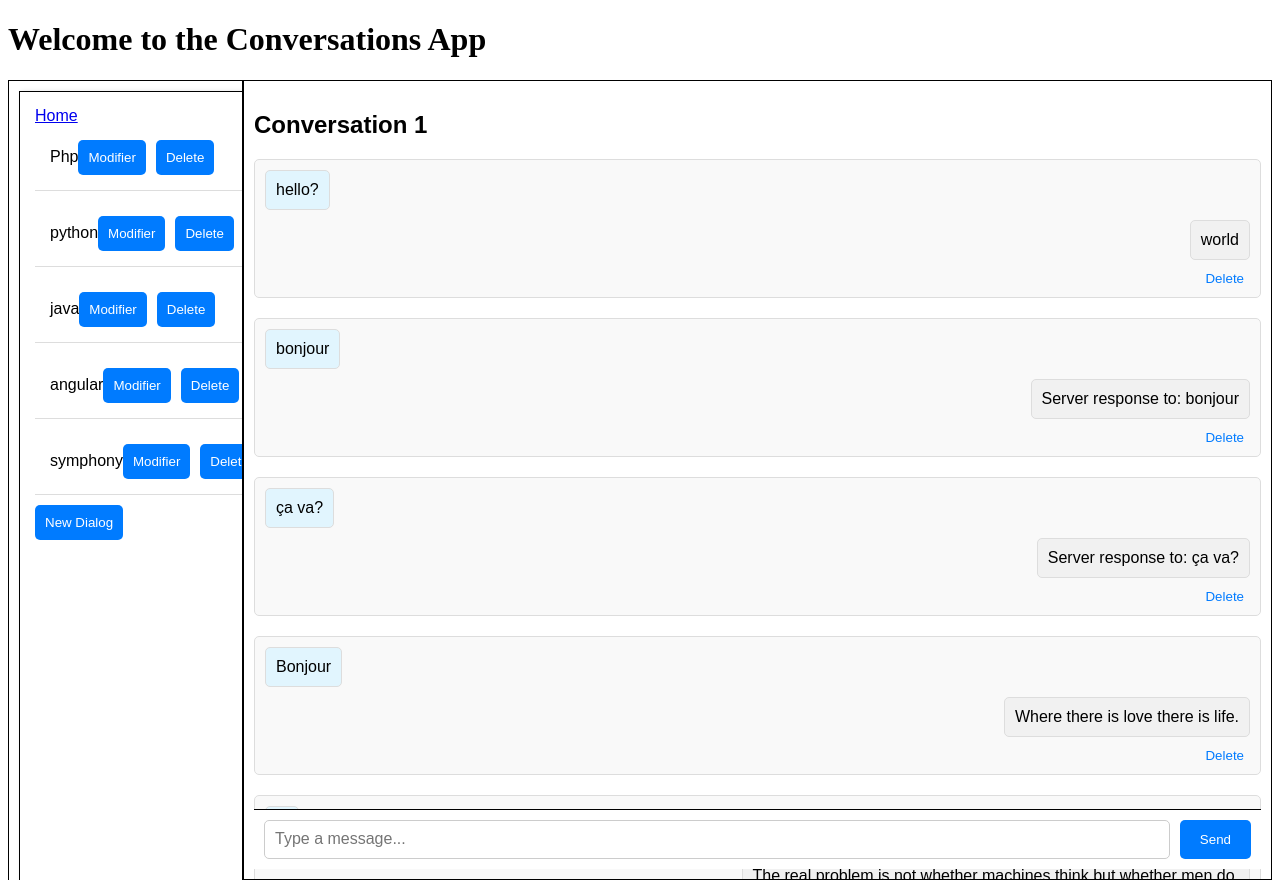
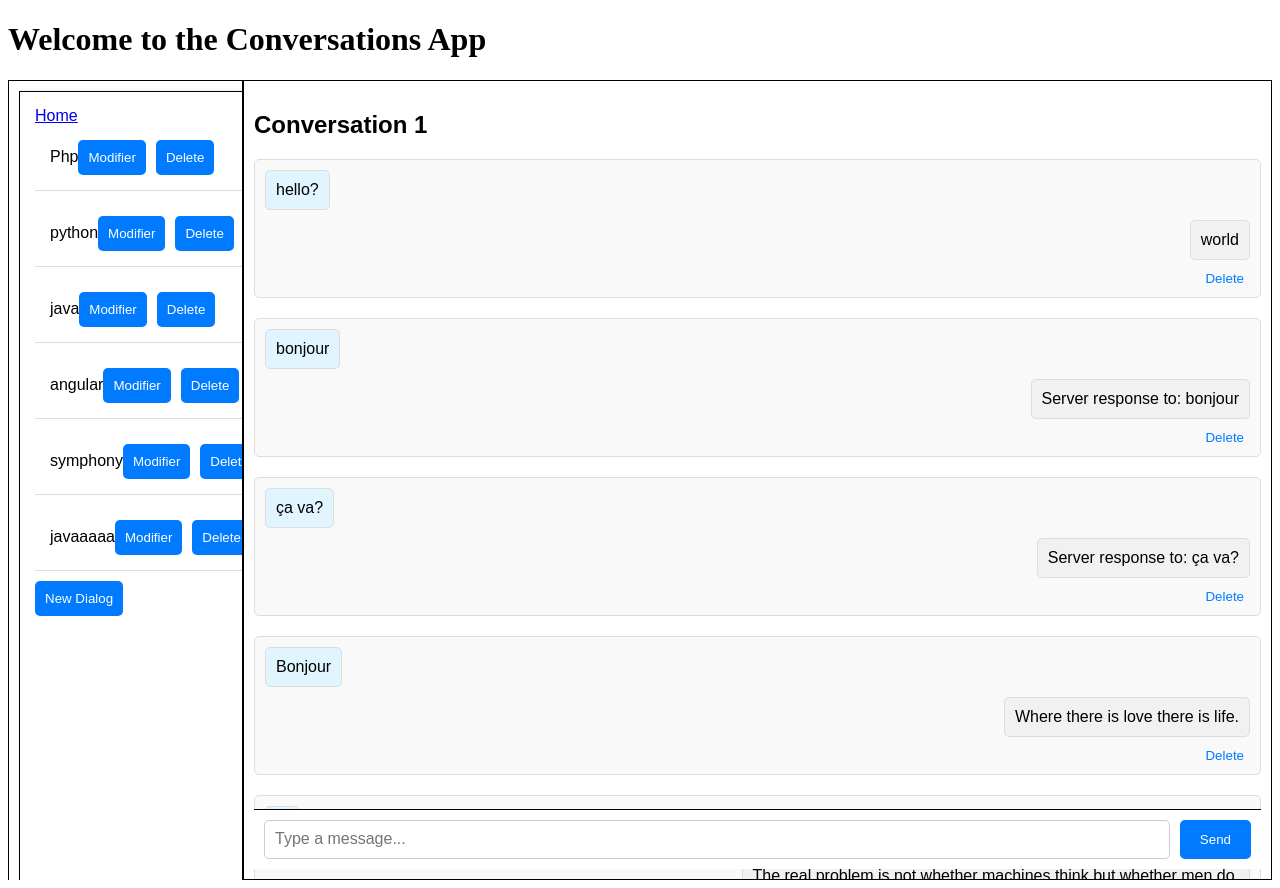
Before and after one commit to GermanBurdin1/conversation, a React (Vite) app: page / in a window 1280 px wide. Built offline with nearby package versions, Linux system fonts and the light colour scheme; data requests are answered from the project's data file.

Commit message:
deleted comments

```diff
--- a/db.json
+++ b/db.json
@@ -141,6 +141,20 @@
           "role": "assistant"
         }
       ]
+    },
+    {
+      "id": "52f2",
+      "title": "javaaaaa",
+      "messages": [
+        {
+          "content": "jaavavavavavava",
+          "role": "user"
+        },
+        {
+          "content": "Do not scorn what you have received, nor envy the gains of others. He who envies others does not obtain peace of mind.",
+          "role": "assistant"
+        }
+      ]
     }
   ]
 }
--- a/src/components/Dialog.jsx
+++ b/src/components/Dialog.jsx
@@ -21,7 +21,7 @@ export default function Dialog({ id, messages = [], onDelete, onReset, onSend })
   };
 
   const handleSendMessage = async (message) => {
-    console.log('Sending message:', message); // Лог отправляемого сообщения
+    console.log('Sending message:', message);
     const url = `http://localhost:5001/conversations/${id}?_embed=messages`;
     console.log('POST URL:', url); // Лог URL
 
@@ -36,18 +36,15 @@ export default function Dialog({ id, messages = [], onDelete, onReset, onSend })
       const response = await fetch(url);
       if (response.ok) {
         const conversation = await response.json();
-        console.log('Fetched conversation:', conversation); // Лог полученных данных
+        console.log('Fetched conversation:', conversation);
 
-        // Ensure messages is an array
         if (!Array.isArray(conversation.messages)) {
           conversation.messages = [];
         }
 
-        // Update the conversation with the new message
         const updatedMessages = [...conversation.messages, { content: message, role: 'user' }];
         const updatedConversation = { ...conversation, messages: updatedMessages };
 
-        // Send the updated conversation back to the server
         const putResponse = await fetch(`http://localhost:5001/conversations/${id}`, {
           method: 'PUT',
           headers: {
@@ -61,14 +58,12 @@ export default function Dialog({ id, messages = [], onDelete, onReset, onSend })
           setLocalMessages(updatedMessages);
           onSend(message);
 
-          // Генерация фейкового ответа от сервера
           setTimeout(async () => {
             const fakeResponseContent = await fetchRandomMessage();
             const fakeResponse = { content: fakeResponseContent, role: 'assistant' };
             const updatedMessagesWithFakeResponse = [...updatedMessages, fakeResponse];
             const updatedConversationWithFakeResponse = { ...updatedConversation, messages: updatedMessagesWithFakeResponse };
 
-            // Send the updated conversation back to the server
             const putFakeResponse = await fetch(`http://localhost:5001/conversations/${id}`, {
               method: 'PUT',
               headers: {
@@ -83,7 +78,7 @@ export default function Dialog({ id, messages = [], onDelete, onReset, onSend })
             } else {
               console.error('Failed to update conversation with fake response:', putFakeResponse.status);
             }
-          }, 1000); // 1 second delay for fake response
+          }, 1000);
         } else {
           console.error('Failed to update conversation:', putResponse.status);
           alert('Failed to send message');
--- a/src/components/Home.jsx
+++ b/src/components/Home.jsx
@@ -1,8 +1,8 @@
-import { useState, useCallback, useEffect, useContext } from 'react';
-import { useNavigate } from 'react-router-dom';
-import Dialog from './Dialog';
-import DialogList from './DialogList';
-import { AuthContext } from './AuthContext';
+import { useState, useCallback, useEffect, useContext } from "react";
+import { useNavigate } from "react-router-dom";
+import Dialog from "./Dialog";
+import DialogList from "./DialogList";
+import { AuthContext } from "./AuthContext";
 
 const Home = () => {
   const { isLoggedIn } = useContext(AuthContext);
@@ -10,77 +10,96 @@ const Home = () => {
 
   useEffect(() => {
     if (!isLoggedIn) {
-      navigate('/login');
+      navigate("/login");
     }
   }, [isLoggedIn, navigate]);
 
   const [dialogs, setDialogs] = useState([
-    { id: "1", title: "Php", messages: [{ content: "hello?", role: "user" }, { content: "world", role: "assistant" }] },
-    { id: "2", title: "python", messages: [] }
+    {
+      id: "1",
+      title: "Php",
+      messages: [
+        { content: "hello?", role: "user" },
+        { content: "world", role: "assistant" },
+      ],
+    },
+    { id: "2", title: "python", messages: [] },
   ]);
   const [activeDialogId, setActiveDialogId] = useState("1");
 
-  const handleSend = useCallback((message) => {
-    setDialogs((prevDialogs) => {
-      const newDialogs = prevDialogs.map(dialog =>
-        dialog.id === activeDialogId ? { ...dialog, messages: [...(dialog.messages || []), { content: message, role: "user" }] } : dialog
-      );
-      return newDialogs;
-    });
-  }, [activeDialogId]);
+  const handleSend = useCallback(
+    (message) => {
+      setDialogs((prevDialogs) => {
+        const newDialogs = prevDialogs.map((dialog) =>
+          dialog.id === activeDialogId
+            ? {
+                ...dialog,
+                messages: [
+                  ...(dialog.messages || []),
+                  { content: message, role: "user" },
+                ],
+              }
+            : dialog
+        );
+        return newDialogs;
+      });
+    },
+    [activeDialogId]
+  );
 
   const handleSelectDialog = (id) => {
     setActiveDialogId(id);
-    console.log('Selected dialog id:', id); // Log the selected dialog id
+    console.log("Selected dialog id:", id); // Log the selected dialog id
   };
 
   const handleDeleteMessagePair = (messageIndex) => {
     setDialogs((prevDialogs) => {
-      const newDialogs = prevDialogs.map(dialog =>
-        dialog.id === activeDialogId ? { ...dialog, messages: (dialog.messages || []).filter((_, i) => i !== messageIndex && i !== messageIndex + 1) } : dialog
+      const newDialogs = prevDialogs.map((dialog) =>
+        dialog.id === activeDialogId
+          ? {
+              ...dialog,
+              messages: (dialog.messages || []).filter(
+                (_, i) => i !== messageIndex && i !== messageIndex + 1
+              ),
+            }
+          : dialog
       );
-      return newDialogs;
-    });
-  };
-
-  const handleCreateDialog = (title) => {
-    if (title.trim() === "") {
-      alert("Dialog title cannot be empty");
-      return;
-    }
-    setDialogs((prevDialogs) => {
-      const newDialog = { id: (prevDialogs.length + 1).toString(), title, messages: [] };
-      const newDialogs = [...prevDialogs, newDialog];
-      setActiveDialogId(newDialog.id); // Set the new dialog as active
       return newDialogs;
     });
   };
 
   const handleResetDialog = () => {
     setDialogs((prevDialogs) => {
-      const newDialogs = prevDialogs.map(dialog =>
+      const newDialogs = prevDialogs.map((dialog) =>
         dialog.id === activeDialogId ? { ...dialog, messages: [] } : dialog
       );
       return newDialogs;
     });
   };
 
-  const activeDialog = dialogs.find(dialog => dialog.id === activeDialogId) || {};
+  const activeDialog =
+    dialogs.find((dialog) => dialog.id === activeDialogId) || {};
 
   return (
     <div className="homePage">
       <h1>Welcome to the Conversations App</h1>
       <div className="chatPage">
         <div className="dialogList">
-          <DialogList dialogs={dialogs} setDialogs={setDialogs} onSelect={handleSelectDialog} onCreateDialog={handleCreateDialog} />
+          <DialogList
+            dialogs={dialogs}
+            setDialogs={setDialogs}
+            onSelect={handleSelectDialog}
+          />
         </div>
         <div className="messenger">
           <Dialog
             id={activeDialogId}
-            messages={Array.isArray(activeDialog.messages) ? activeDialog.messages : []}
+            messages={
+              Array.isArray(activeDialog.messages) ? activeDialog.messages : []
+            }
             onDelete={handleDeleteMessagePair}
             onReset={handleResetDialog}
-            onSend={handleSend} // Pass handleSend to Dialog component
+            onSend={handleSend}
           />
         </div>
       </div>
```
Also changed, not shown: src/components/DialogList.jsx (+5 -5 lines).
